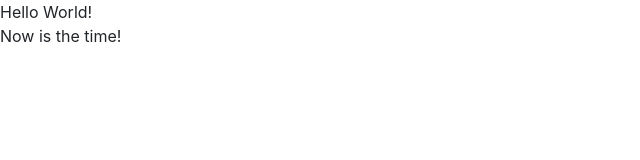
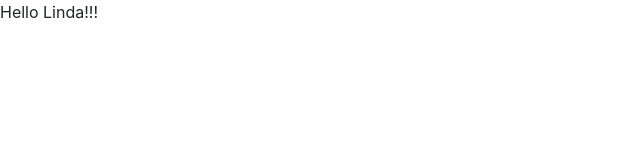
Before and after one commit to lucasswanson88/client, an Angular app: page / in a window 1280 px wide. Shown: the top 160 px of the page, without its empty margins (0-640 px from the left). Built offline with nearby package versions, Linux system fonts and the light colour scheme.

Commit message:
update page

```diff
--- a/src/app/app.component.html
+++ b/src/app/app.component.html
@@ -1,2 +1 @@
-<div>Hello World!</div>
-<div>Now is the time!</div>
+<div>Hello Linda!!!</div>
```
